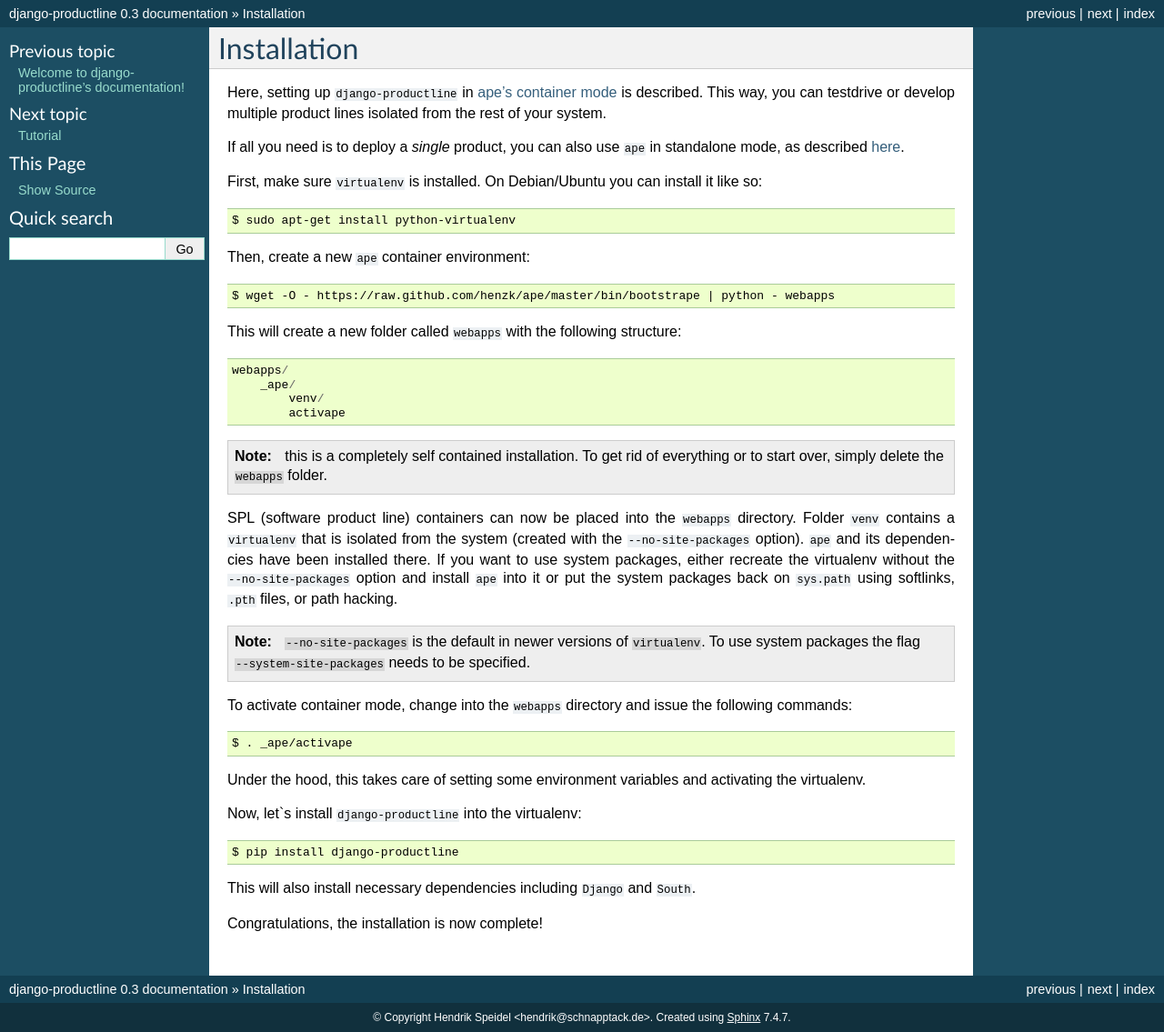
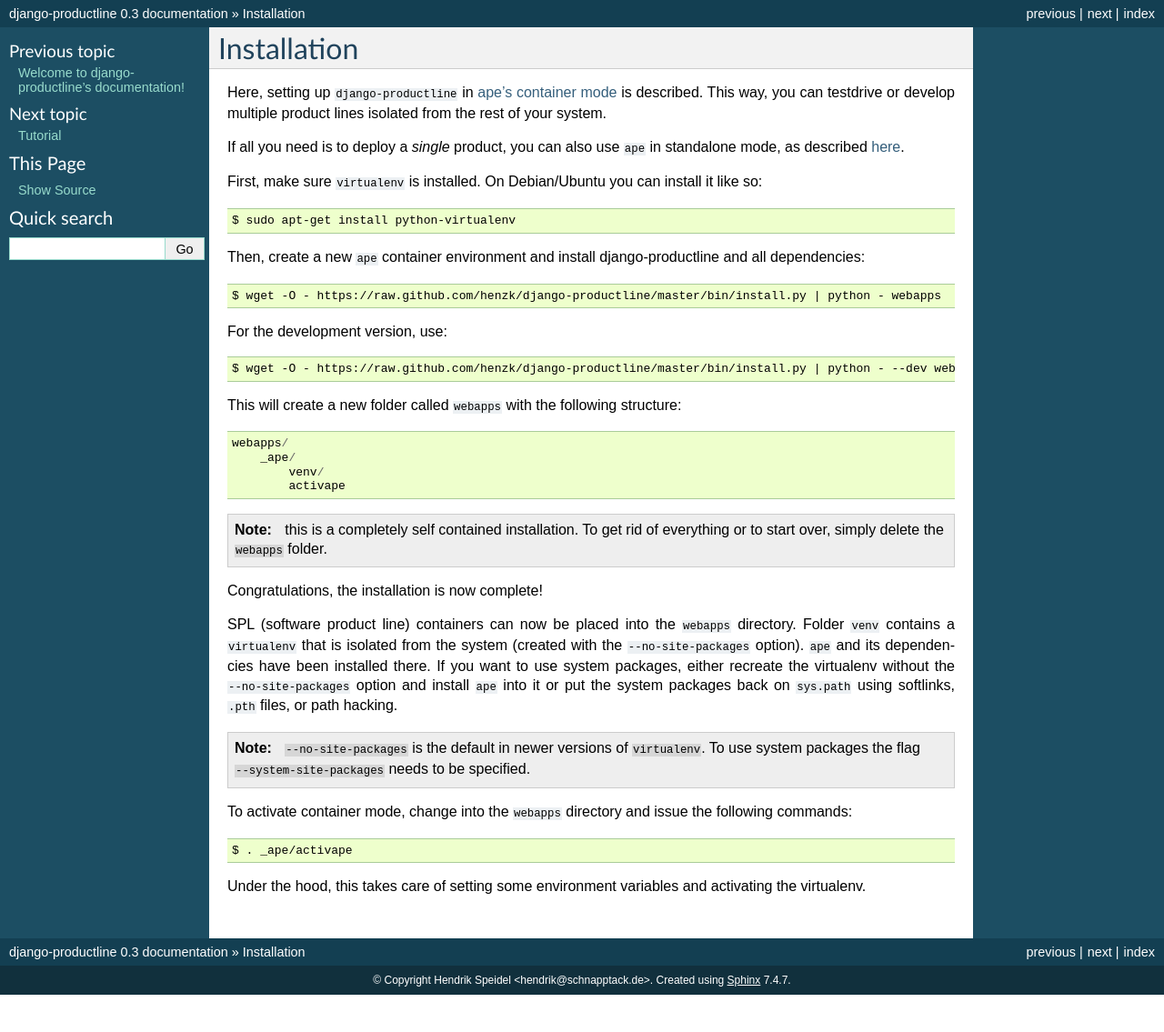
Before and after one commit to henzk/django-productline, a Sphinx documentation site: the page built from docs/install.rst, in a window 1280 px wide. Shown: the whole page at 91% size. Built offline with Sphinx 7.4.7, drawn with Linux system fonts in a browser that asks for light colours; formulas are drawn with MathJax 3; after the commit the page ends 1094 px from its top, so only the background shows below that.

Commit message:
updated installation instructions

```diff
--- a/docs/install.rst
+++ b/docs/install.rst
@@ -12,9 +12,14 @@
 
     $ sudo apt-get install python-virtualenv
 
-Then, create a new ``ape`` container environment::
+Then, create a new ``ape`` container environment and install django-productline and all dependencies::
 
-    $ wget -O - https://raw.github.com/henzk/ape/master/bin/bootstrape | python - webapps
+    $ wget -O - https://raw.github.com/henzk/django-productline/master/bin/install.py | python - webapps
+
+For the development version, use::
+
+    $ wget -O - https://raw.github.com/henzk/django-productline/master/bin/install.py | python - --dev webapps
+
 
 This will create a new folder called ``webapps`` with the following structure::
 
@@ -43,11 +50,3 @@
     $ . _ape/activape
 
 Under the hood, this takes care of setting some environment variables and activating the virtualenv.
-
-Now, let`s install ``django-productline`` into the virtualenv::
-
-    $ pip install django-productline
-
-This will also install necessary dependencies including ``Django`` and ``South``.
-
-Congratulations, the installation is now complete!
```
Also changed, not shown: other parts of docs/install.rst (+2 -0 lines).
